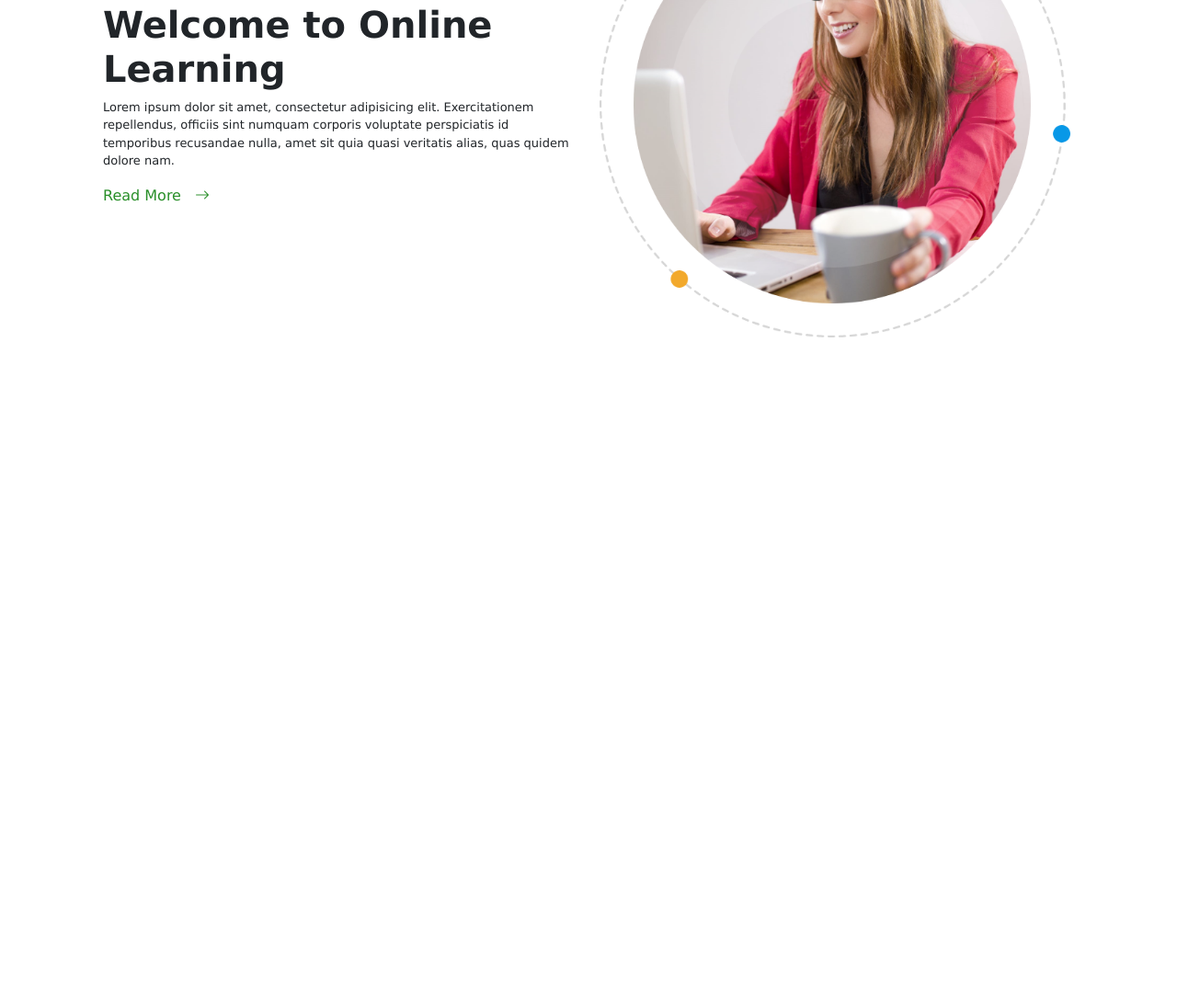
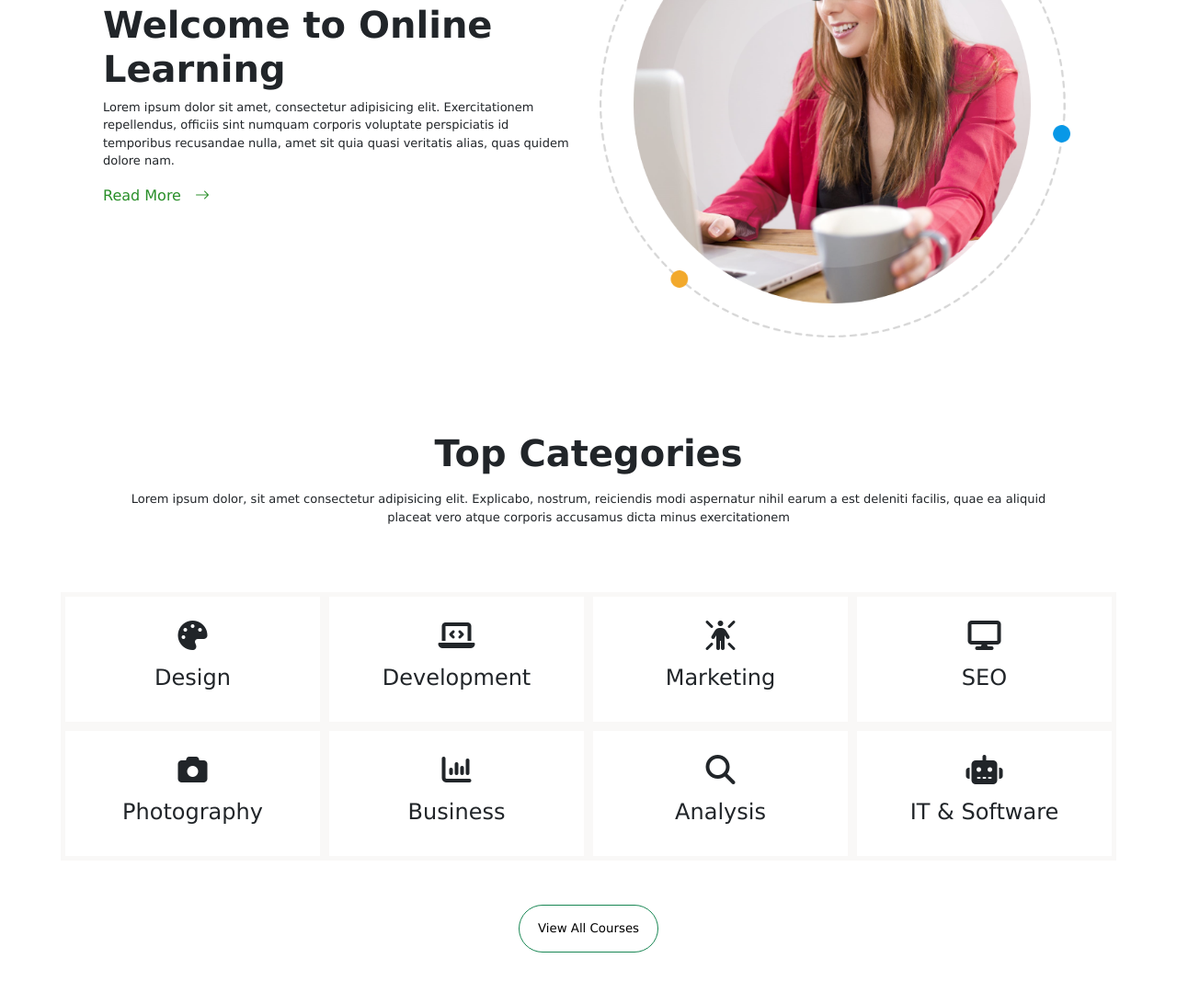
Before and after one commit to HissanaA/Front-End-Project--Decode-Factory, a plain HTML site: page final/DF-FINAL/index.html in a window 1280 px wide. Shown: the part 2804-3896 px from the top of the page at 92% size. Before the commit the page ends 3217 px from the top, so only its background shows below. Drawn offline with nearby package versions, Linux system fonts and the light colour scheme.

Commit message:
'Top Categories' section adeed

```diff
--- a/final/DF-FINAL/index.html
+++ b/final/DF-FINAL/index.html
@@ -273,6 +273,60 @@
       </div>
     </section>
 
+    <!------TOP CATEGORIES------>
+    <section class="category">
+      <div class="container p-5">
+        <h1 class="category-heading text-center p-2">Top Categories</h1>
+        <p class="category-details text-center">
+          Lorem ipsum dolor, sit amet consectetur adipisicing elit. Explicabo,
+          nostrum, reiciendis modi aspernatur nihil earum a est deleniti
+          facilis, quae ea aliquid placeat vero atque corporis accusamus dicta
+          minus exercitationem
+        </p>
+      </div>
+      <div class="container category-sections p-2">
+        <div class="row d-flex category-row">
+          <div class="col-sm category-col category-design text-center">
+            <i class="fa-solid fa-palette fa-2x p-3"></i>
+            <h4>Design</h4>
+          </div>
+          <div class="col-sm category-col category-develop text-center">
+            <i class="fa-solid fa-laptop-code fa-2x p-3"></i>
+            <h4>Development</h4>
+          </div>
+          <div class="col-sm category-col category-marketing text-center">
+            <i class="fa-solid fa-person-rays fa-2x p-3"></i>
+            <h4>Marketing</h4>
+          </div>
+          <div class="col-sm category-col category-seo text-center">
+            <i class="fa-solid fa-display fa-2x p-3"></i>
+            <h4>SEO</h4>
+          </div>
+        </div>
+        <div class="row d-flex category-row">
+          <div class="col-sm category-col category-photography text-center">
+            <i class="fa-solid fa-camera fa-2x p-3"></i>
+            <h4>Photography</h4>
+          </div>
+          <div class="col-sm category-col category-business text-center">
+            <i class="fa-solid fa-chart-column fa-2x p-3"></i>
+            <h4>Business</h4>
+          </div>
+          <div class="col-sm category-col category-analysis text-center">
+            <i class="fa-solid fa-magnifying-glass fa-2x p-3"></i>
+            <h4>Analysis</h4>
+          </div>
+          <div class="col-sm category-col category-IT text-center">
+            <i class="fa-solid fa-robot fa-2x p-3"></i>
+            <h4>IT & Software</h4>
+          </div>
+        </div>
+        <div class="text-center m-5">
+          <button class="btn btn-outline-success">View All Courses</button>
+        </div>
+      </div>
+    </section>
+
     <!----------------------------------------Bootstrap JS------------->
     <script
       src="https://cdn.jsdelivr.net/npm/bootstrap@5.3.3/dist/js/bootstrap.bundle.min.js"
--- a/final/DF-FINAL/style.css
+++ b/final/DF-FINAL/style.css
@@ -281,3 +281,42 @@ body {
   color: rgb(41, 143, 41);
   transform: rotate(45deg);
 }
+
+/*------TOP CATEGORIES-----------*/
+
+.category-heading {
+  font-weight: bold;
+}
+
+.category-details {
+  font-size: small;
+}
+
+.category-row {
+  background-color: rgb(249, 248, 247);
+}
+
+.category-col {
+  margin: 5px;
+  padding: 10px;
+  padding-bottom: 25px;
+  background-color: white;
+}
+
+.category-col:hover {
+  background-color: whitesmoke;
+  box-shadow: 2px 10px 50px 1px rgb(230, 228, 228);
+}
+
+.btn {
+  color: black;
+  font-size: smaller;
+  padding: 15px 20px 15px 20px;
+
+  border-radius: 35px;
+}
+
+.btn:hover {
+  background-color: white;
+  color: rgb(8, 141, 8);
+}
```
